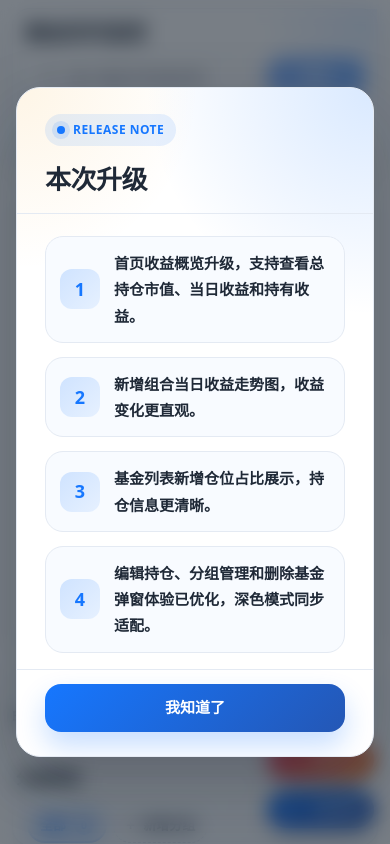
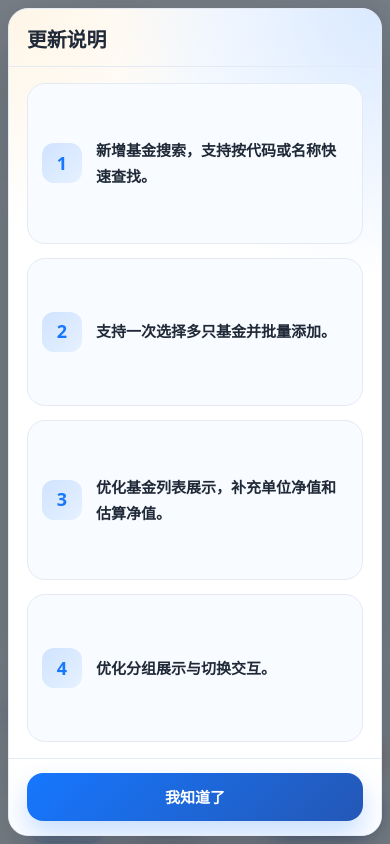
Before and after one commit to miraitowa000/fund-monitor, a Flask app: page / in a window 390 px wide. Run offline with Flask 3, Linux system fonts and the light colour scheme; data that the repository does not hold is empty; some libraries are stand-ins or nearby versions.

Commit message:
feat(fund): 新增基金搜索功能并优化列表展示
- 新增基金搜索功能，支持按代码或名称快速查找
- 支持一次选择多只基金并批量添加
- 优化基金列表展示，补充单位净值和估算净值
- 优化分组展示与切换交互
- 新增 formatInlineCurrency 格式化函数用于内联金额显示
- 更新版本公告内容为搜索和列表优化相关功能
- 调整发布通知模态框样式以适配移动端显示

```diff
--- a/static/css/index.css
+++ b/static/css/index.css
@@ -168,6 +168,7 @@ body[data-theme='dark'] #app .notice-banner__title {
   max-height: min(760px, calc(100dvh - 48px));
   display: flex;
   flex-direction: column;
+  min-height: 0;
   border-radius: 28px;
   overflow: hidden;
   border: 1px solid var(--border-color);
@@ -183,44 +184,22 @@ body[data-theme='dark'] #app .release-notice-modal {
 }
 
 .release-notice-modal__hero {
-  padding: 26px 28px 18px;
+  padding: 24px 28px 16px;
   border-bottom: 1px solid var(--border-color);
 }
 
-.release-notice-badge {
-  display: inline-flex;
-  align-items: center;
-  gap: 8px;
-  padding: 7px 12px;
-  border-radius: 999px;
-  background: var(--brand-soft);
-  color: var(--brand-color);
-  font-size: 12px;
+.release-notice-title {
+  margin: 0;
+  font-size: 24px;
   font-weight: 800;
-  letter-spacing: 0.04em;
-  text-transform: uppercase;
-}
-
-.release-notice-badge::before {
-  content: "";
-  width: 8px;
-  height: 8px;
-  border-radius: 50%;
-  background: currentColor;
-  box-shadow: 0 0 0 5px rgba(22, 119, 255, 0.12);
-}
-
-.release-notice-title {
-  margin: 18px 0 0;
-  font-size: 32px;
-  font-weight: 800;
-  line-height: 1.18;
-  letter-spacing: -0.02em;
+  line-height: 1.25;
+  letter-spacing: -0.01em;
   color: var(--text-primary);
 }
 
 .release-notice-body {
   flex: 1 1 auto;
+  min-height: 0;
   display: grid;
   gap: 14px;
   padding: 22px 28px 16px;
@@ -266,6 +245,7 @@ body[data-theme='dark'] #app .release-notice-modal {
   gap: 14px;
   padding: 18px 28px 24px;
   border-top: 1px solid var(--border-color);
+  background: var(--bg-panel);
 }
 
 .release-notice-confirm {
@@ -1851,8 +1831,11 @@ body[data-theme='dark'] #app .group-tab-count {
 
 .fund-name-amount {
   font-size: 12px;
-  font-weight: 700;
+  font-weight: 600;
   color: var(--text-secondary);
+  line-height: 1.2;
+  letter-spacing: 0;
+  font-variant-numeric: tabular-nums;
 }
 
 .fund-name-group {
@@ -2997,20 +2980,34 @@ body[data-theme='dark'] #app .group-action-modal .btn-close {
 
 @media (max-width: 860px) {
   .release-notice-overlay {
-    padding: 16px;
+    padding: 8px;
     align-items: stretch;
   }
 
   .release-notice-modal {
     width: 100%;
-    max-height: calc(100vh - 32px);
-    max-height: calc(100dvh - 32px);
-    border-radius: 24px;
+    height: calc(100vh - 16px - env(safe-area-inset-top) - env(safe-area-inset-bottom));
+    height: calc(100dvh - 16px - env(safe-area-inset-top) - env(safe-area-inset-bottom));
+    max-height: calc(100vh - 16px - env(safe-area-inset-top) - env(safe-area-inset-bottom));
+    max-height: calc(100dvh - 16px - env(safe-area-inset-top) - env(safe-area-inset-bottom));
+    display: grid;
+    grid-template-rows: auto minmax(0, 1fr) auto;
+    border-radius: 20px;
     margin: auto 0;
   }
 
   .release-notice-title {
-    font-size: 26px;
+    font-size: 20px;
+  }
+
+  .release-notice-modal__hero {
+    padding: 18px 18px 14px;
+  }
+
+  .release-notice-body {
+    padding: 16px 18px;
+    overflow-y: auto;
+    overscroll-behavior: contain;
   }
 
   .release-notice-item {
@@ -3027,7 +3024,9 @@ body[data-theme='dark'] #app .group-action-modal .btn-close {
   .release-notice-footer {
     flex-direction: column;
     align-items: stretch;
-    padding-top: 14px;
+    padding: 14px 18px calc(14px + env(safe-area-inset-bottom));
+    position: relative;
+    z-index: 2;
   }
 
   .release-notice-confirm {
--- a/static/js/app.js
+++ b/static/js/app.js
@@ -45,12 +45,13 @@ import { createRefreshTimers } from './timers.js';
 
 const THEME_STORAGE_KEY = 'fundMonitorTheme';
 const RELEASE_NOTICE_STORAGE_KEY = 'fundMonitorReleaseNoticeSeen';
-const RELEASE_NOTICE_VERSION = 'release-2026-04-22-profit-upgrade';
+const RELEASE_NOTICE_VERSION = 'release-2026-04-24-search-list-polish';
+const RELEASE_NOTICE_TITLE = '更新说明';
 const RELEASE_NOTICE_ITEMS = [
-  { id: '1', text: '首页收益概览升级，支持查看总持仓市值、当日收益和持有收益。' },
-  { id: '2', text: '新增组合当日收益走势图，收益变化更直观。' },
-  { id: '3', text: '基金列表新增仓位占比展示，持仓信息更清晰。' },
-  { id: '4', text: '编辑持仓、分组管理和删除基金弹窗体验已优化，深色模式同步适配。' }
+  { id: '1', text: '新增基金搜索，支持按代码或名称快速查找。' },
+  { id: '2', text: '支持一次选择多只基金并批量添加。' },
+  { id: '3', text: '优化基金列表展示，补充单位净值和估算净值。' },
+  { id: '4', text: '优化分组展示与切换交互。' }
 ];
 
 const { createApp, ref, onMounted, onUnmounted, computed, nextTick, watch } = window.Vue;
@@ -166,6 +167,12 @@ const app = createApp({
       const n = parseNumber(val);
       if (!Number.isFinite(n)) return '-';
       return `¥${n.toLocaleString('zh-CN', { minimumFractionDigits: 2, maximumFractionDigits: 2 })}`;
+    };
+
+    const formatInlineCurrency = (val) => {
+      const n = parseNumber(val);
+      if (!Number.isFinite(n)) return '-';
+      return `¥${n.toFixed(2)}`;
     };
 
     const formatPercentText = (val) => {
@@ -1351,6 +1358,7 @@ const app = createApp({
       positionActionError,
       releaseNoticeOpen,
       releaseNoticeVersion: RELEASE_NOTICE_VERSION,
+      releaseNoticeTitle: RELEASE_NOTICE_TITLE,
       releaseNoticeItems: RELEASE_NOTICE_ITEMS,
       monitorSummaryCards,
       portfolioSummaryCards,
@@ -1402,6 +1410,7 @@ const app = createApp({
       fetchData,
       formatHoldingChange,
       formatCurrency,
+      formatInlineCurrency,
       getDisplayEstimatedNav,
       getDisplayUnitNav,
       formatNavValue,
--- a/templates/partials/dashboard_card.html
+++ b/templates/partials/dashboard_card.html
@@ -259,7 +259,7 @@
                       <span v-if="fund.nav_confirmed" class="fund-nav-status fund-nav-status--inline confirmed">已更新</span>
                     </div>
                     <div v-if="editingFundCode !== fund.code" class="fund-name-meta">
-                      <span class="fund-name-amount">[[ fund.has_position ? formatCurrency(fund.holding_amount) : '¥0.00' ]]</span>
+                      <span class="fund-name-amount">[[ fund.has_position ? formatInlineCurrency(fund.holding_amount) : '¥0.00' ]]</span>
                     </div>
                     <div v-if="editingFundCode !== fund.code" class="fund-name-meta fund-name-meta--sub">
                       <span class="fund-name-code">[[ fund.code ]]</span>
@@ -281,7 +281,7 @@
                       </button>
                     </div>
                     <div v-else class="fund-name-meta">
-                      <span class="fund-name-amount">[[ fund.has_position ? formatCurrency(fund.holding_amount) : '¥0.00' ]]</span>
+                      <span class="fund-name-amount">[[ fund.has_position ? formatInlineCurrency(fund.holding_amount) : '¥0.00' ]]</span>
                     </div>
                     <div v-else class="fund-name-meta fund-name-meta--sub">
                       <span class="fund-name-code">[[ fund.code ]]</span>
--- a/templates/partials/release_notice_modal.html
+++ b/templates/partials/release_notice_modal.html
@@ -1,8 +1,7 @@
 <div v-if="releaseNoticeOpen" class="release-notice-overlay" @click.self="confirmReleaseNotice">
   <section class="release-notice-modal" aria-label="版本升级公告">
     <div class="release-notice-modal__hero">
-      <div class="release-notice-badge">Release Note</div>
-      <h2 class="release-notice-title">本次升级</h2>
+      <h2 class="release-notice-title">[[ releaseNoticeTitle ]]</h2>
     </div>
 
     <div class="release-notice-body">
```
